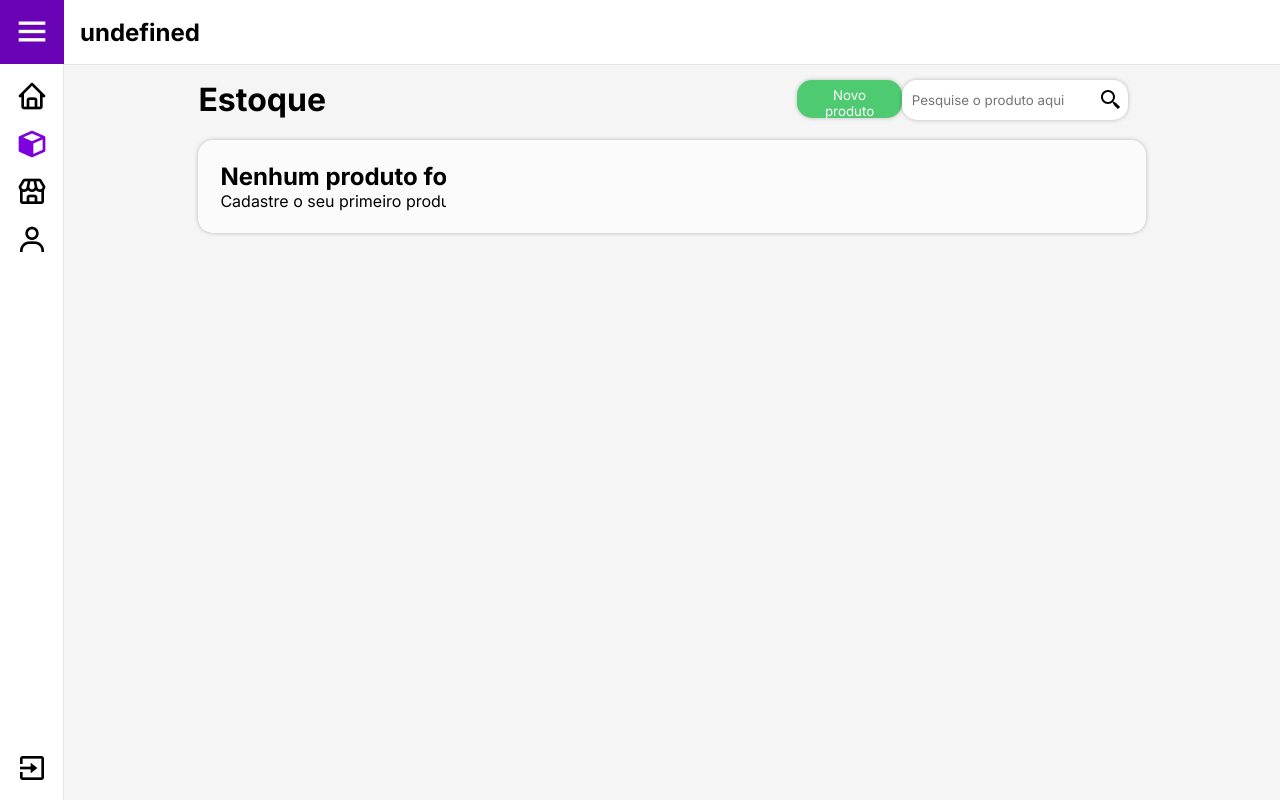
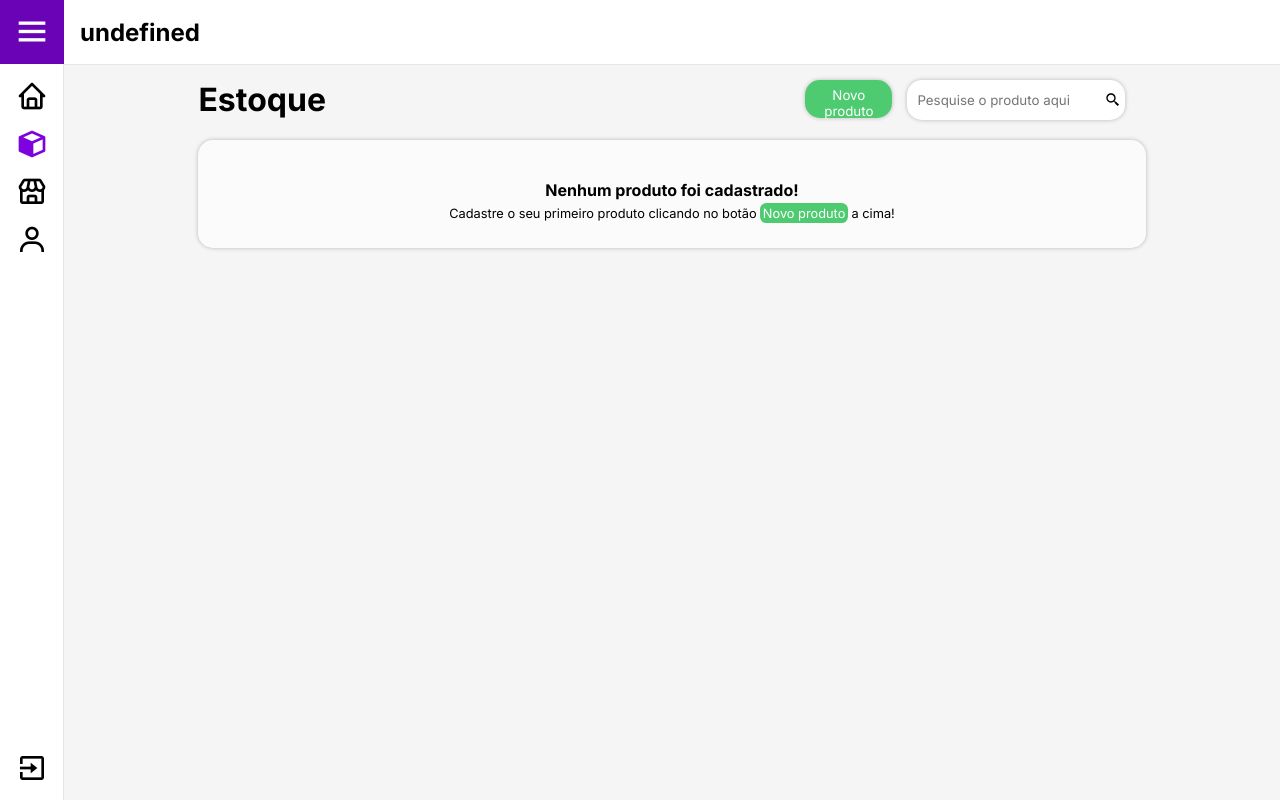
Before and after one commit to Lucas-Vinicius-Rodrigues-e-Silva/PurpureBusiness, a React (Create React App) app in the folder purpure-busness/: page /dashboard/stock in a window 1280 px wide. Built offline with nearby package versions, Linux system fonts and the light colour scheme.

Commit message:
Cleaning to finish

```diff
--- a/purpure-busness/src/Pages/dashSales/dashboardSales.ts
+++ b/purpure-busness/src/Pages/dashSales/dashboardSales.ts
@@ -14,6 +14,7 @@ export const HeaderSearch = styled.div`
   button {
     border-radius: 15px;
     border: none;
+    width: fit-content;
     background-color: #4ecb71;
     box-shadow: 0px 0px 4px rgba(0, 0, 0, 0.25);
     color: white;
@@ -90,9 +91,9 @@ export const TableContent = styled.table`
     white-space: nowrap;
     overflow: hidden;
     text-overflow: ellipsis;
-  }
 
 
+  }
 
   #tableNoneMessage{
       display: flex;
@@ -118,5 +119,36 @@ export const TableContent = styled.table`
           }
       }
 }
+`;
 
-`;
+export const NoProducts = styled.tr`
+  display: flex;
+  align-items: center;
+  justify-content: center;
+  flex-direction: column;
+  line-height: 1.5em;
+
+   #tableNoneMessage{
+      display: flex;
+      align-items: center;
+      justify-content: center;
+      flex-direction: column;
+      line-height: 1.5em;
+      width: 100%;
+    }
+      h2{
+          margin-top: 1em;
+          font-size: 1em;
+      }
+
+      p{
+          font-size: .8em;
+
+          span{
+              background-color: #4ECB71;
+              color: #fff;
+              padding: .2em;
+              border-radius: .5em;
+          }
+      }
+`
--- a/purpure-busness/src/Pages/dashSales/table.tsx
+++ b/purpure-busness/src/Pages/dashSales/table.tsx
@@ -38,7 +38,7 @@ export const Table = () => {
           ) : (
             sales.length === 0 ? (
               <tr>
-                <td id="tableNoneMessage">
+                <td id="tableNoneMessage" colSpan={3}>
                   <h2>Nenhuma venda foi efetuada!</h2>
                   <p>Efetue a sua primeira venda clicando no botão <span>Vender</span> a cima!</p>
                 </td>
--- a/purpure-busness/src/Pages/inventoryPage/index.tsx
+++ b/purpure-busness/src/Pages/inventoryPage/index.tsx
@@ -4,7 +4,7 @@ import { ProductContext } from "../../context/ProductsContext";
 import { useForm } from "react-hook-form";
 import { yupResolver } from "@hookform/resolvers/yup";
 import { searchProductSchema } from "../../schemas/searchItemSchema";
-import { Input, OutlinedBtn } from "../../styles/elements";
+import { OutlinedBtn } from "../../styles/elements";
 import { UiDashboard } from "../../components/Interface";
 import NewProductModal from "../../components/Modal/NewProductModal";
 import { HeaderSearch } from "../dashSales/dashboardSales";
@@ -70,7 +70,7 @@ const InventoryPage = () => {
               placeholder="Pesquise o produto aqui"
               {...register("searchProduct")}
             ></input>
-            <BiSearchAlt2 size={24} />
+            <BiSearchAlt2 />
           </div>
         </form>
       </HeaderSearch>
--- a/purpure-busness/src/Pages/inventoryPage/table.tsx
+++ b/purpure-busness/src/Pages/inventoryPage/table.tsx
@@ -4,6 +4,7 @@ import EditProductModal from "../../components/Modal/EditProductModal";
 import { useContext, useEffect } from "react";
 import { ProductContext } from "../../context/ProductsContext";
 import { TableContent } from "../../styles/inventoryPage";
+import { NoProducts } from "../dashSales/dashboardSales";
 
 export const TableInventory = () => {
   const { products, loadingClientProducts, filteredProducts, notFound } =
@@ -50,7 +51,7 @@ export const TableInventory = () => {
                       <td>{product.product_stock}</td>
                       <td>{product.product_value}</td>
                       <td>
-                          <ConfirmationModal productProps={product} />{" "}
+                        <ConfirmationModal productProps={product} />
                         <EditProductModal productProps={product} />
                       </td>
                     </tr>
@@ -59,7 +60,7 @@ export const TableInventory = () => {
             </>
           ) : (
             <tbody>
-              <tr>
+              <NoProducts >
                 <td id="tableNoneMessage">
                   <h2>Nenhum produto foi cadastrado!</h2>
                   <p>
@@ -67,7 +68,7 @@ export const TableInventory = () => {
                     <span>Novo produto</span> a cima!
                   </p>
                 </td>
-              </tr>
+              </NoProducts>
             </tbody>
           )}
         </>
--- a/purpure-busness/src/components/Modal/salesModal/index.tsx
+++ b/purpure-busness/src/components/Modal/salesModal/index.tsx
@@ -4,7 +4,6 @@ import * as yup from "yup";
 import { useContext, useEffect } from "react";
 import { useForm } from "react-hook-form";
 import { iSales, SaleContext } from "../../../context/SalesContext";
-import "./modal.css";
 import { ClientContext } from "../../../context/ClientContext";
 import { ProductContext } from "../../../context/ProductsContext";
 
@@ -49,6 +48,7 @@ export const SalesModal = () => {
       overlayClassName="modal-overlay"
       className="modal-content"
     >
+
       <div>
         <h1>Vender Produto</h1>
         <span onClick={() => setSaleModalIsOpen(false)}>X</span>
@@ -76,9 +76,9 @@ export const SalesModal = () => {
         <p className="errorMsg">{errors.product_sale?.message}</p>
         <div className="inputsBox">
           <label htmlFor="">QTDE.:</label>
-          <input type="number" min={1} {...register("product_sale_quant")} />
+          <input type="text" {...register("product_sale_quant")} />
           <label htmlFor="">Valor do produto:</label>
-          <input type="number" min={1} {...register("total_sale_value")} />
+          <input type="text" {...register("total_sale_value")} />
         </div>
         <div>
           <button
@@ -92,6 +92,7 @@ export const SalesModal = () => {
           </button>
         </div>
       </form>
-    </ReactModal>
+
+    </ReactModal >
   );
 };
--- a/purpure-busness/src/components/Modal/salesModal/modal.css
+++ /dev/null
@@ -1,91 +0,0 @@
-.modal-overlay {
-    background-color: rgba(18, 18, 20, 0.5);
-
-    position: fixed;
-    top: 0;
-
-    margin: 0;
-    padding: 0;
-    width: 100vw;
-    height: 100vh;
-    display: flex;
-    align-items: center;
-    justify-content: center;
-
-  }
-
-  .modal-content {
-    background-color: white;
-    width: 300px;
-    height: 330px;
-    box-shadow: 0px 4px 4px rgba(0, 0, 0, 0.25);
-    border-radius: 15px;
-    padding: 10px;
-  }
-
-  .modal-content > div {
-    display: flex;
-    justify-content: space-between;
-    align-items: center;
-  }
-
-  .modal-content > div > span {
-    cursor: pointer;
-  }
-
-  .modal-content > form {
-    display: flex;
-    flex-direction: column;
-  }
-
-  .modal-content > form > select {
-    padding: 0 5px;
-    height: 30px;
-    border: none;
-    border-radius: 10px;
-    background-color: #F2F2F2;
-    cursor: pointer;
-  }
-
-  .inputsBox {
-    display: flex;
-    align-items: center;
-  }
-
-  .inputsBox > input {
-    background: #F2F2F2;
-    border-radius: 10px;
-    border: none;
-    width: 50px;
-    height: 30px;
-  }
-
-  label {
-    margin: 10px;
-  }
-
-  .cancelBtn {
-    width: 119px;
-    height: 41px;
-    border: 1px solid #7D02DD;
-    border-radius: 15px;
-    color: #7D02DD;
-    margin-right: 40px;
-  }
-
-  .registerBtn {
-    width: 119px;
-    height: 41px;
-    background-color: #7D02DD;
-    color: white;
-    border: none;
-    border-radius: 15px;
-  }
-
-  .errorMsg {
-    font-size: 10px;
-  }
-
-  button {
-    cursor: pointer;
-  }
--- a/purpure-busness/src/styles/elements.ts
+++ b/purpure-busness/src/styles/elements.ts
@@ -157,3 +157,16 @@ export const ErrorPage = styled.div`
   );
   filter: progid:DXImageTransform.Microsoft.gradient(startColorstr="#7d02dd",endColorstr="#4f00ff",GradientType=1);
 `;
+
+export const InputSmall = styled.input`
+  border: 1px solid transparent;
+  background-color: #f2f2f2;
+  border-radius: 5px;
+  padding: 10px;
+  width: 60px;
+  text-align: end;
+
+  &&:focus {
+    outline: 1px solid black;
+  }
+`
--- a/purpure-busness/src/styles/globalStyles.ts
+++ b/purpure-busness/src/styles/globalStyles.ts
@@ -37,4 +37,125 @@ div.loading div.whiteBlock{
     gap: 5px;
 }
 
+.modal-overlay {
+    background-color: rgba(18, 18, 20, 0.5);
+
+    position: fixed;
+    top: 0;
+
+    margin: 0;
+    padding: 0;
+    width: 100vw;
+    height: 100vh;
+    display: flex;
+    align-items: center;
+    justify-content: center;
+
+  }
+
+  .modal-content {
+    background-color: white;
+    width: 500px;
+    height: 330px;
+    box-shadow: 0px 4px 4px rgba(0, 0, 0, 0.25);
+    border-radius: 15px;
+    padding: 10px;
+  }
+
+  .modal-content nav{
+    display: flex;
+    align-items: center;
+    justify-content: space-between;
+
+  }
+
+  .modal-content > div {
+    display: flex;
+    justify-content: space-between;
+    align-items: center;
+  }
+
+  .modal-content > div > span {
+    cursor: pointer;
+  }
+
+  .modal-content > form {
+    display: flex;
+    flex-direction: column;
+  }
+
+  .modal-content > form > select {
+    padding: 0 5px;
+    height: 30px;
+    border: none;
+    border-radius: 10px;
+    background-color: #F2F2F2;
+    cursor: pointer;
+  }
+
+  .inputsBox {
+    display: flex;
+    align-items: center;
+  }
+
+  .inputsBox > input {
+    background: #F2F2F2;
+    border-radius: 10px;
+    border: none;
+    width: 50px;
+    height: 30px;
+  }
+
+  label {
+    margin: 10px;
+  }
+
+  .cancelBtn {
+    width: 45%;
+    height: 41px;
+    border: 1px solid #7D02DD;
+    border-radius: 10px;
+    background-color: #fff;
+    color: #7D02DD;
+    margin: .5em;
+  }
+
+  .registerBtn {
+    width: 45%;
+    height: 41px;
+    background-color: #7D02DD;
+    color: white;
+    border: none;
+    border-radius: 10px;
+    margin: .5em;
+  }
+
+  .errorMsg {
+    font-size: 10px;
+  }
+
+  button {
+    cursor: pointer;
+  }
+
+  .inputsBox{
+    display: flex;
+    flex-direction: row;
+    justify-content: space-between;
+    align-items: center;
+    margin: 1em;
+  }
+
+  .inputsBox section{
+    display: flex;
+    flex-direction: row;
+    justify-content: space-between;
+    width: 50%
+  }
+
+  .inputsBox section div{
+    display: flex;
+    flex-direction: row;
+  }
+
 `;
```
Also changed, not shown: purpure-busness/src/context/SalesContext.tsx (+6 -6 lines). Lines whose indentation alone changed are shown as unchanged.
